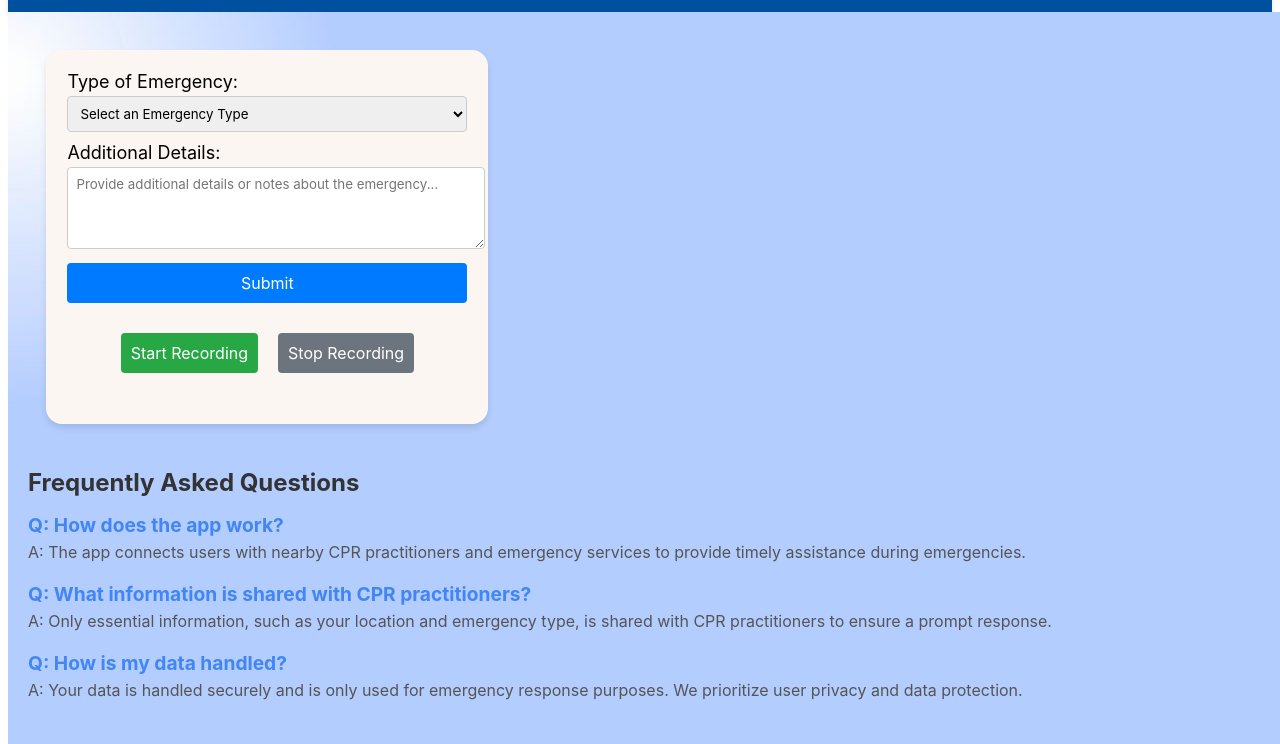
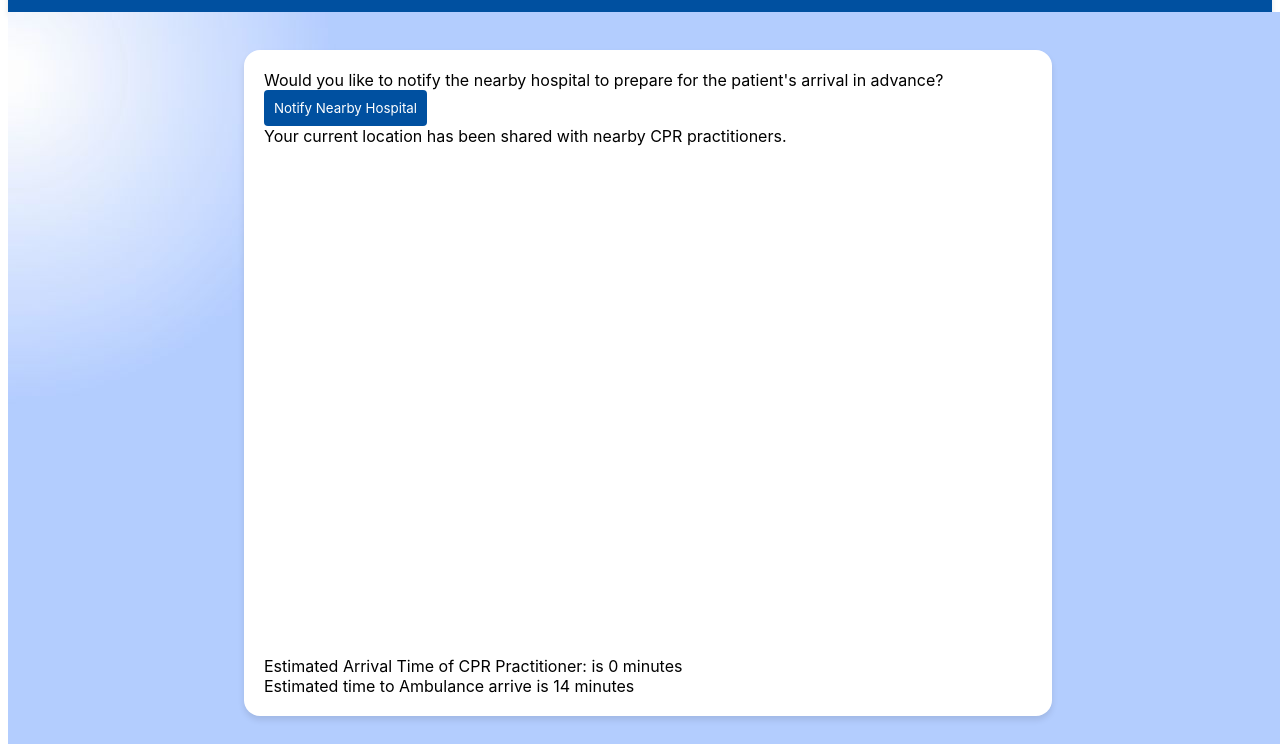
Before and after one commit to a-verma26/Urgent-Unity, a React app: page /emergency in a window 1280 px wide. Shown: the part 56-800 px from the top of the page. Built offline with nearby package versions, Linux system fonts and the light colour scheme; no server answers.

Commit message:
images added.........................

```diff
--- a/src/js/EmergencyForm.js
+++ b/src/js/EmergencyForm.js
@@ -3,7 +3,6 @@
 import MapComponent from './MapComponent';
 import RealTimeChat from './RealTimeChat';
 import '../scss/EmergencyForm.scss';
-import SpeechToTextDemo from './SpeechToText';
 import SpeechToText from './SpeechToText';
 
 class EmergencyForm extends Component {
@@ -87,7 +86,7 @@
 
     return (
       <div className='headContainer'>
-      {!isSubmitClicked && <div className='emergencyFormContainer'>
+        {isSubmitClicked && <div className='emergencyFormContainer'>
           <form onSubmit={this.handleSubmit}>
             <label>
               Type of Emergency:
@@ -104,7 +103,6 @@
                 <option value="Allergic Reaction">Allergic Reaction (Anaphylaxis)</option>
               </select>
             </label>
-          {/* <SpeechToTextDemo/> */}
             <label>
               Additional Details:
               <textarea
@@ -119,28 +117,27 @@
 
             <button type="submit">Submit</button>
           </form>
-        <SpeechToText/>
+          <SpeechToText />
         </div>}
-        {isSubmitClicked && (
+        {!isSubmitClicked && (
+
           <div className='mapContainer'>
-            <MapComponent emergencyType={emergencyType} />
             {userLocation && userLocation.address && (
               <div>
-                <h3>Your Current Location</h3>
-                <p>Address: {userLocation.address}</p>
+                <b><span>Your Current Location:   </span></b>
+                <span>{userLocation.address}</span>
               </div>
             )}
+            <span style={{ marginRight: '30px' }}>
+              Would you like to notify the nearby hospital to prepare for the patient's arrival in advance?
+            </span>
+            <div className='buttonContainer'>
+              <button onClick={this.handleNotifyHospital}>Notify Nearby Hospital</button>
+            </div>
+            <div style={{ marginBottom: '10px' }}>Your current location has been shared with nearby CPR practitioners.</div>
 
-            <div>
-              Would you like to notify the nearby hospital to prepare for the patient's arrival in advance?
-              You can also choose to notify the hospital after the CPR practitioner arrives.
-            </div>
-
-            <button onClick={this.handleNotifyHospital}>Notify Nearby Hospital</button>
-            <div>Your current location has been shared with nearby CPR practitioners.</div>
-            <div>Your current location has been shared with nearby Ambulance. Estimated time to arrive is 14 minutes </div>
-
-
+            <MapComponent emergencyType={emergencyType} />
+            <div>Estimated time to Ambulance arrive is 14 minutes </div>
 
           </div>
         )}
@@ -148,7 +145,7 @@
 
         {notifyNearbyHospital && <HospitalNotification />}
         {isSubmitClicked && <RealTimeChat emergencyType={emergencyType} />}
-     {!isSubmitClicked &&  <div className='footer'>
+        {!isSubmitClicked && <div className='footer'>
           <h3>Frequently Asked Questions</h3>
           <ul>
             <li>
--- a/src/scss/EmergencyForm.scss
+++ b/src/scss/EmergencyForm.scss
@@ -4,6 +4,7 @@
   height: 100vh; /* Full height of the viewport */
   width: 100vw; /* Full width of the viewport */
   background-image: url('../js/assets/second.jpg');
+  text-align: center;
 }
 .emergencyFormContainer {
     display: inline-block;
@@ -140,17 +141,22 @@
   }
 
   .mapContainer{
+    text-align: left;
     background-color: white;
     border-radius: 16px;
     padding: 20px;
-    width: 80%;
+    width: 60%;
     -webkit-backdrop-filter: blur(10px);
     backdrop-filter: blur(10px);
     box-shadow: 0 4px 6px rgba(0, 0, 0, 0.1);
-    margin: 0 auto; /* Center-align the container */
+    display: inline-block;
+    margin-top: 3%;
 
+
+    .buttonContainer{
+      display: inline-block;
       button {
-          background-color: #28a745;
+        background-color: #0050a0;
         color: #fff;
         padding: 10px;
         border: none;
@@ -159,7 +165,10 @@
         transition: background-color 0.3s;
 
         &:hover {
-            background-color: #218838;
+          background-color: #0050a0;
         }
       }
+
     }
+
+      }
```
Also changed, not shown: src/js/assets/alert.png (added), src/js/assets/ambulance.png (added). Lines whose indentation alone changed are shown as unchanged.
